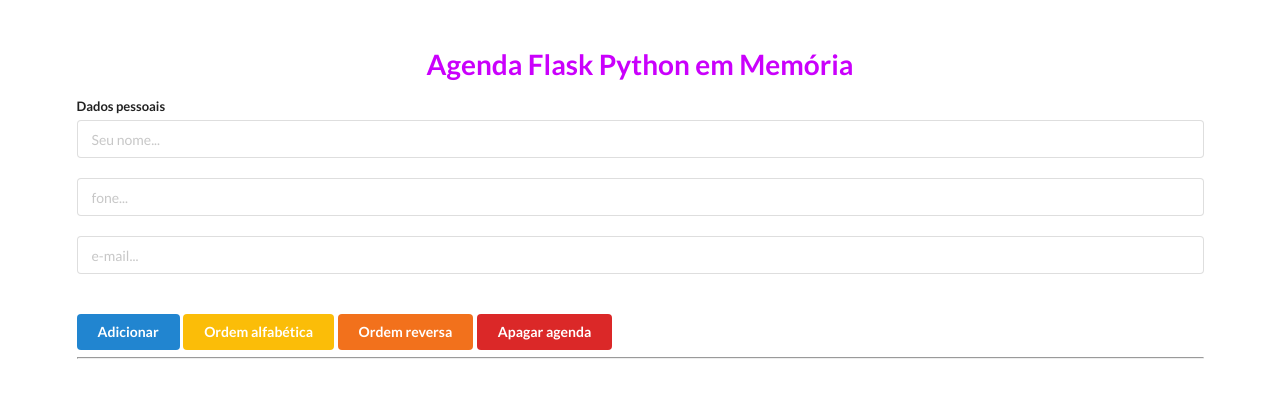
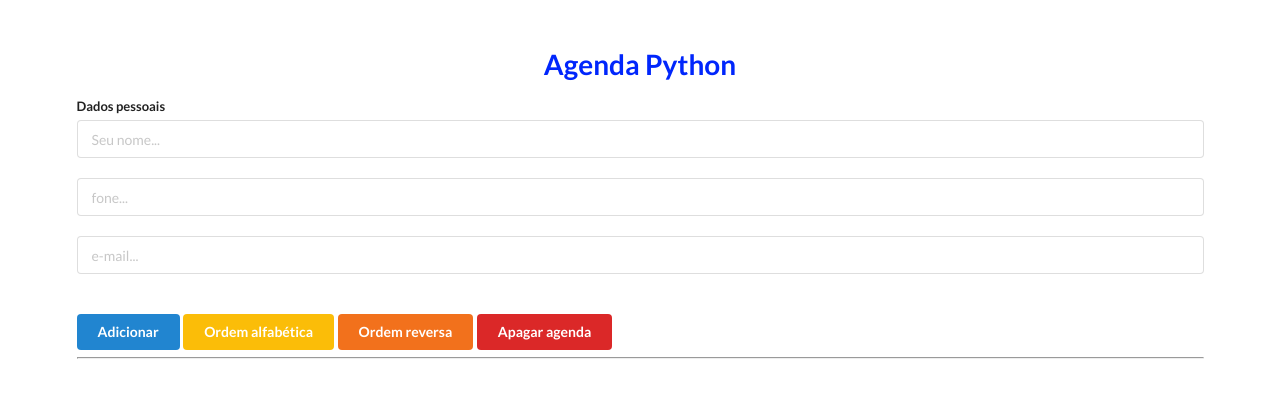
Before and after one commit to diegodmrs/flask-python, a Python web app: template templates/base.html in a window 1280 px wide. Shown: the top 420 px of the page. Run offline with Jinja, Linux system fonts and the light colour scheme; the template is opened without the code that fills it, so the values that code supplies are empty.

Commit message:
alteracao do titulo e troca de cor

```diff
--- a/templates/base.html
+++ b/templates/base.html
@@ -14,7 +14,7 @@
     <body>
         <div style="margin-top: 50px;" class="ui container">
 
-            <h1 class="ui center aligned header" style="color:#ca00fc">Agenda Flask Python em Memória</h1>
+            <h1 class="ui center aligned header" style="color:#0026fc">Agenda Python</h1>
             {% for lista in lista_dados %}
                 <h2 class="ui center aligned header" style="color:#073304">{{lista[0]}}</h2>
             {% endfor %}
```
